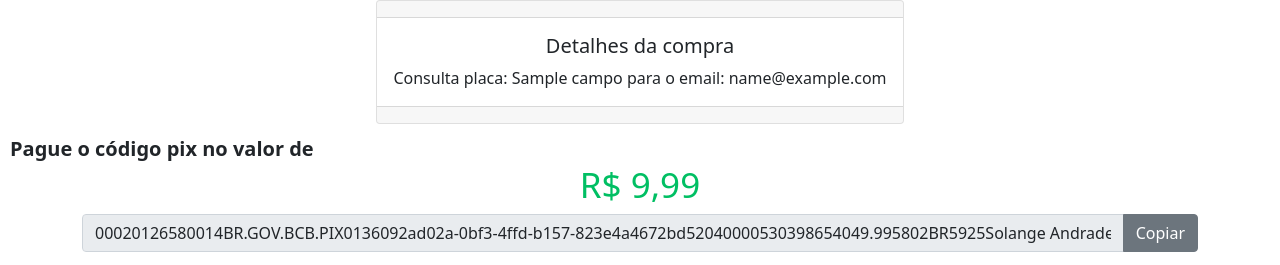
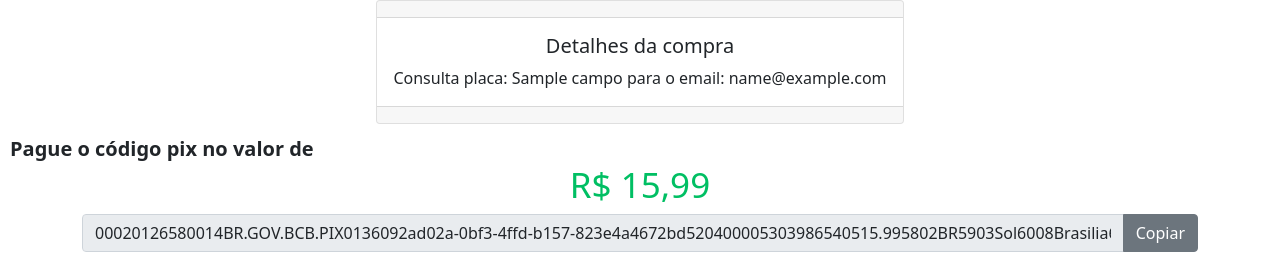
Before and after one commit to whzinn/consultarapida, a Flask app: template templates/pagar.html in a window 1280 px wide. Shown: the top 265 px of the page. Run offline with Flask 2, Linux system fonts and the light colour scheme; the template is opened without the code that fills it: most values are stand-ins (such as "Sample title", 1, 10 or a date in 2020).

Commit message:
Update pagar.html

```diff
--- a/templates/pagar.html
+++ b/templates/pagar.html
@@ -54,12 +54,12 @@
     <div id="principal">
             <section>
         <b style="font-size: 20px;">Pague o código pix no valor de </b>
-                <h1 id="texto" style="font-size: 35px;">R$ 9,99</h1>
+                <h1 id="texto" style="font-size: 35px;">R$ 15,99</h1>
 
         <div class="container">
             <div class="input-group mb-3">
 
-                <input readonly value="00020126580014BR.GOV.BCB.PIX0136092ad02a-0bf3-4ffd-b157-823e4a4672bd52040000530398654049.995802BR5925Solange Andrade dos Santo6009SAO PAULO61080540900062170513consultaplaca6304861F" type="text" class="form-control" id="txt" placeholder="não edit"
+                <input readonly value="00020126580014BR.GOV.BCB.PIX0136092ad02a-0bf3-4ffd-b157-823e4a4672bd520400005303986540515.995802BR5903Sol6008Brasilia62240520CONSULTAPLACATELEGRA63048034" type="text" class="form-control" id="txt" placeholder="não edit"
                     aria-label="Recipient's username" aria-describedby="button-addon2" required>
                 <button class="btn btn-secondary" type="button" onclick="copyTxt()">Copiar</button>
             </div>
```
